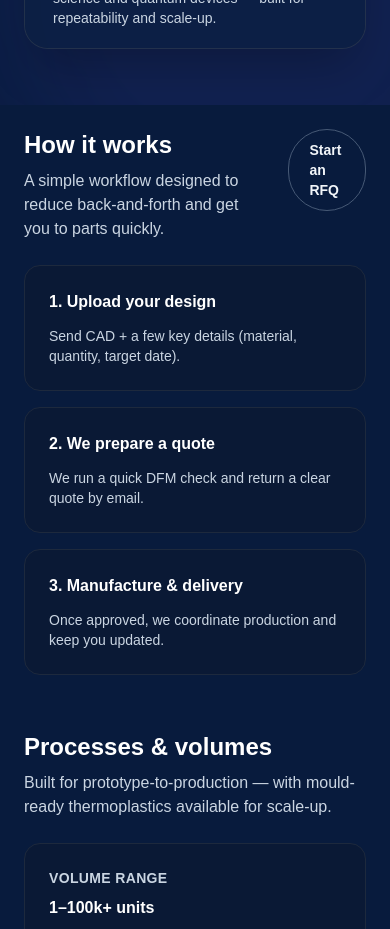
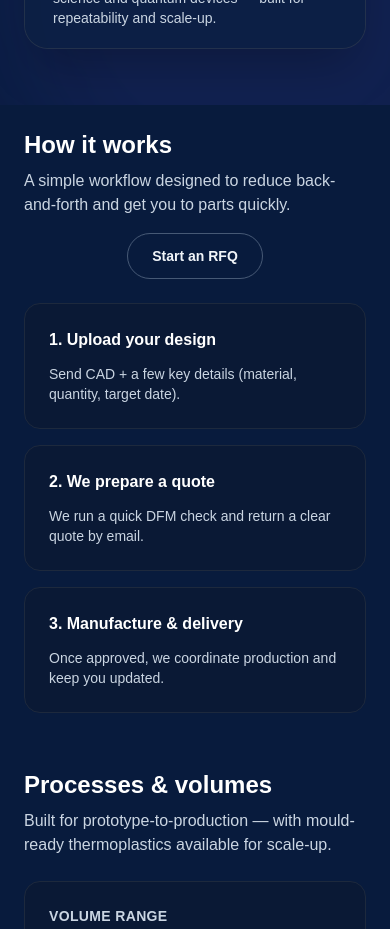
Before and after one commit to OMS-Shop/osm-shop, a Next.js app: page / in a window 390 px wide. Shown: the part 1680-2609 px from the top of the page. Built offline with nearby package versions, Linux system fonts and the light colour scheme; no server answers.

Commit message:
UI: center Start an RFQ button on mobile

```diff
--- a/app/page.tsx
+++ b/app/page.tsx
@@ -159,7 +159,8 @@ export default function HomePage() {
 
       {/* ===== How it works ===== */}
       <section id="how-it-works" className="scroll-mt-24 mx-auto max-w-7xl px-6 pb-10 pt-6">
-        <div className="flex items-start justify-between gap-6">
+        {/* CHANGED: mobile stacks + centers CTA */}
+        <div className="flex flex-col items-start gap-4 sm:flex-row sm:items-start sm:justify-between sm:gap-6">
           <div>
             <h2 className="text-2xl font-semibold text-white">How it works</h2>
             <p className="mt-2 max-w-2xl text-slate-300">
@@ -167,12 +168,15 @@ export default function HomePage() {
             </p>
           </div>
 
-          <Link
-            href="/upload"
-            className="rounded-full border border-slate-500/70 px-5 py-2.5 text-sm font-semibold text-slate-100 hover:border-slate-300"
-          >
-            Start an RFQ
-          </Link>
+          {/* CHANGED: centered on mobile, left on desktop row */}
+          <div className="flex w-full justify-center sm:w-auto sm:justify-end">
+            <Link
+              href="/upload"
+              className="inline-flex items-center justify-center whitespace-nowrap rounded-full border border-slate-500/70 px-6 py-3 text-sm font-semibold text-slate-100 hover:border-slate-300"
+            >
+              Start an RFQ
+            </Link>
+          </div>
         </div>
 
         <div className="mt-6 grid gap-4 lg:grid-cols-[1fr_auto_1fr_auto_1fr]">
```
